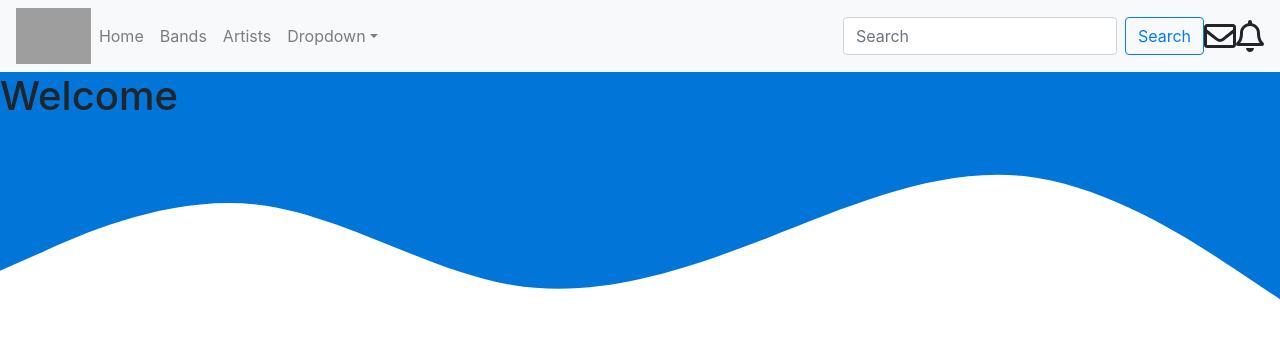
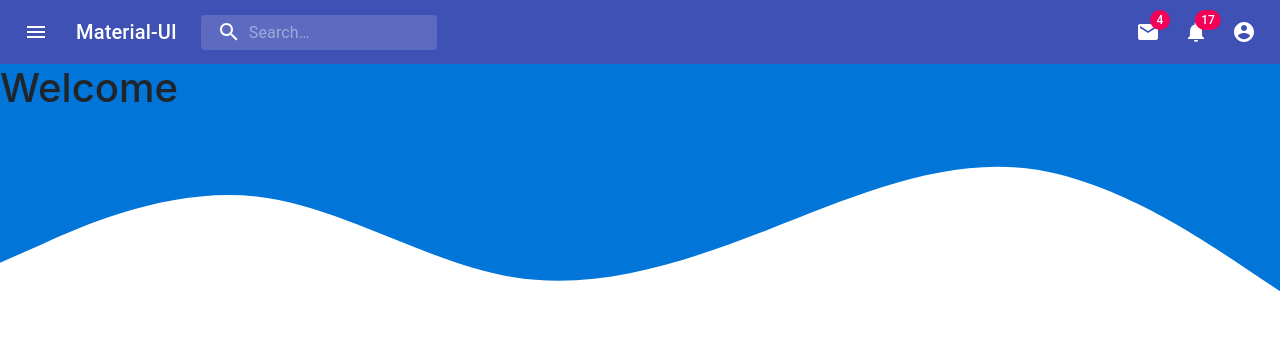
Before and after one commit to julien-devatom/findtune.com, a React (Create React App) app: page / in a window 1280 px wide. Shown: the top 338 px of the page. Built offline with nearby package versions, Linux system fonts and the light colour scheme; grey boxes are pictures that could not be loaded.

Commit message:
change navbar

```diff
--- a/public/index.html
+++ b/public/index.html
@@ -2,7 +2,7 @@
 <html lang="en">
   <head>
     <meta charset="utf-8" />
-    <link rel="icon" href="%PUBLIC_URL%/favicon.ico" />
+    <link rel="icon" href="https://julienthomasfeatures.s3.eu-west-3.amazonaws.com/favicon_findtune.png" />
     <meta name="viewport" content="width=device-width, initial-scale=1" />
     <meta name="theme-color" content="#000000" />
     <meta
--- a/src/App.js
+++ b/src/App.js
@@ -7,7 +7,7 @@
   Route
 } from "react-router-dom";
 import {Home} from './pages/Home'
-import {Navbar} from "./components/Navbar";
+import Navbar from "./components/Navbar";
 import {Profile} from "./pages/Profile";
 import {Login} from "./pages/Login";
 import Bands from "./pages/Bands";
--- a/src/components/Navbar.js
+++ b/src/components/Navbar.js
@@ -1,52 +1,232 @@
-import '../assets/css/components/navbar.css'
-import {Link} from "react-router-dom";
-// get our fontawesome imports
-import { faEnvelope as farEnvelope, faBell as farBell } from "@fortawesome/free-regular-svg-icons";
-import { FontAwesomeIcon } from "@fortawesome/react-fontawesome";
+import React from 'react';
+import { fade, makeStyles } from '@material-ui/core/styles';
+import AppBar from '@material-ui/core/AppBar';
+import Toolbar from '@material-ui/core/Toolbar';
+import IconButton from '@material-ui/core/IconButton';
+import Typography from '@material-ui/core/Typography';
+import InputBase from '@material-ui/core/InputBase';
+import Badge from '@material-ui/core/Badge';
+import MenuItem from '@material-ui/core/MenuItem';
+import Menu from '@material-ui/core/Menu';
+import MenuIcon from '@material-ui/icons/Menu';
+import SearchIcon from '@material-ui/icons/Search';
+import AccountCircle from '@material-ui/icons/AccountCircle';
+import MailIcon from '@material-ui/icons/Mail';
+import NotificationsIcon from '@material-ui/icons/Notifications';
+import MoreIcon from '@material-ui/icons/MoreVert';
 
-export const Navbar = () => {
-    return(
-        <nav className="navbar navbar-expand-lg navbar-light bg-light">
-            <img src="https://julienthomasfeatures.s3.eu-west-3.amazonaws.com/logo2.png" height="6%" width="6%"/>
-            <button className="navbar-toggler" type="button" data-toggle="collapse"
-                    data-target="#navbarSupportedContent" aria-controls="navbarSupportedContent" aria-expanded="false"
-                    aria-label="Toggle navigation">
-                <span className="navbar-toggler-icon"></span>
-            </button>
+const useStyles = makeStyles((theme) => ({
+  grow: {
+    flexGrow: 1,
+  },
+  menuButton: {
+    marginRight: theme.spacing(2),
+  },
+  title: {
+    display: 'none',
+    [theme.breakpoints.up('sm')]: {
+      display: 'block',
+    },
+  },
+  search: {
+    position: 'relative',
+    borderRadius: theme.shape.borderRadius,
+    backgroundColor: fade(theme.palette.common.white, 0.15),
+    '&:hover': {
+      backgroundColor: fade(theme.palette.common.white, 0.25),
+    },
+    marginRight: theme.spacing(2),
+    marginLeft: 0,
+    width: '100%',
+    [theme.breakpoints.up('sm')]: {
+      marginLeft: theme.spacing(3),
+      width: 'auto',
+    },
+  },
+  searchIcon: {
+    padding: theme.spacing(0, 2),
+    height: '100%',
+    position: 'absolute',
+    pointerEvents: 'none',
+    display: 'flex',
+    alignItems: 'center',
+    justifyContent: 'center',
+  },
+  inputRoot: {
+    color: 'inherit',
+  },
+  inputInput: {
+    padding: theme.spacing(1, 1, 1, 0),
+    // vertical padding + font size from searchIcon
+    paddingLeft: `calc(1em + ${theme.spacing(4)}px)`,
+    transition: theme.transitions.create('width'),
+    width: '100%',
+    [theme.breakpoints.up('md')]: {
+      width: '20ch',
+    },
+  },
+  sectionDesktop: {
+    display: 'none',
+    [theme.breakpoints.up('md')]: {
+      display: 'flex',
+    },
+  },
+  sectionMobile: {
+    display: 'flex',
+    [theme.breakpoints.up('md')]: {
+      display: 'none',
+    },
+  },
+}));
 
-            <div className="collapse navbar-collapse" id="navbarSupportedContent">
-                <ul className="navbar-nav mr-auto">
-                    <li className="nav-item">
-                        <Link className="nav-link" to="/">Home</Link>
-                    </li>
-                    <li className="nav-item">
-                        <Link className="nav-link" to="/bands">Bands</Link>
-                    </li>
-                    <li className="nav-item">
-                        <Link className="nav-link" to="/artist">Artists</Link>
-                    </li>
-                    <li className="nav-item dropdown">
-                        <a className="nav-link dropdown-toggle" href="#" id="navbarDropdown" role="button"
-                           data-toggle="dropdown" aria-haspopup="true" aria-expanded="false">
-                            Dropdown
-                        </a>
-                        <div className="dropdown-menu" aria-labelledby="navbarDropdown">
-                            <a className="dropdown-item" href="#">Action</a>
-                            <a className="dropdown-item" href="#">Another action</a>
-                            <div className="dropdown-divider"></div>
-                            <a className="dropdown-item" href="#">Something else here</a>
-                        </div>
-                    </li>
-                </ul>
-                <div>
-                </div>
-                <form className="form-inline my-2 my-lg-0">
-                    <input className="form-control mr-sm-2" type="search" placeholder="Search" aria-label="Search" />
-                        <button className="btn btn-outline-primary my-2 my-sm-0" type="submit">Search</button>
-                </form>
-                </div>
-                <FontAwesomeIcon icon={farEnvelope} size="2x"/>
-                <FontAwesomeIcon icon={farBell} size="2x"/>
-        </nav>)
+export default function NavBar() {
+  const classes = useStyles();
+  const [anchorEl, setAnchorEl] = React.useState(null);
+  const [mobileMoreAnchorEl, setMobileMoreAnchorEl] = React.useState(null);
 
+  const isMenuOpen = Boolean(anchorEl);
+  const isMobileMenuOpen = Boolean(mobileMoreAnchorEl);
+
+  const handleProfileMenuOpen = (event) => {
+    setAnchorEl(event.currentTarget);
+  };
+
+  const handleMobileMenuClose = () => {
+    setMobileMoreAnchorEl(null);
+  };
+
+  const handleMenuClose = () => {
+    setAnchorEl(null);
+    handleMobileMenuClose();
+  };
+
+  const handleMobileMenuOpen = (event) => {
+    setMobileMoreAnchorEl(event.currentTarget);
+  };
+
+  const menuId = 'primary-search-account-menu';
+  const renderMenu = (
+    <Menu
+      anchorEl={anchorEl}
+      anchorOrigin={{ vertical: 'top', horizontal: 'right' }}
+      id={menuId}
+      keepMounted
+      transformOrigin={{ vertical: 'top', horizontal: 'right' }}
+      open={isMenuOpen}
+      onClose={handleMenuClose}
+    >
+      <MenuItem onClick={handleMenuClose}>Profile</MenuItem>
+      <MenuItem onClick={handleMenuClose}>My account</MenuItem>
+    </Menu>
+  );
+
+  const mobileMenuId = 'primary-search-account-menu-mobile';
+  const renderMobileMenu = (
+    <Menu
+      anchorEl={mobileMoreAnchorEl}
+      anchorOrigin={{ vertical: 'top', horizontal: 'right' }}
+      id={mobileMenuId}
+      keepMounted
+      transformOrigin={{ vertical: 'top', horizontal: 'right' }}
+      open={isMobileMenuOpen}
+      onClose={handleMobileMenuClose}
+    >
+      <MenuItem>
+        <IconButton aria-label="show 4 new mails" color="inherit">
+          <Badge badgeContent={4} color="secondary">
+            <MailIcon />
+          </Badge>
+        </IconButton>
+        <p>Messages</p>
+      </MenuItem>
+      <MenuItem>
+        <IconButton aria-label="show 11 new notifications" color="inherit">
+          <Badge badgeContent={11} color="secondary">
+            <NotificationsIcon />
+          </Badge>
+        </IconButton>
+        <p>Notifications</p>
+      </MenuItem>
+      <MenuItem onClick={handleProfileMenuOpen}>
+        <IconButton
+          aria-label="account of current user"
+          aria-controls="primary-search-account-menu"
+          aria-haspopup="true"
+          color="inherit"
+        >
+          <AccountCircle />
+        </IconButton>
+        <p>Profile</p>
+      </MenuItem>
+    </Menu>
+  );
+
+  return (
+    <div className={classes.grow}>
+      <AppBar position="static">
+        <Toolbar>
+          <IconButton
+            edge="start"
+            className={classes.menuButton}
+            color="inherit"
+            aria-label="open drawer"
+          >
+            <MenuIcon />
+          </IconButton>
+          <Typography className={classes.title} variant="h6" noWrap>
+            Material-UI
+          </Typography>
+          <div className={classes.search}>
+            <div className={classes.searchIcon}>
+              <SearchIcon />
+            </div>
+            <InputBase
+              placeholder="Search…"
+              classes={{
+                root: classes.inputRoot,
+                input: classes.inputInput,
+              }}
+              inputProps={{ 'aria-label': 'search' }}
+            />
+          </div>
+          <div className={classes.grow} />
+          <div className={classes.sectionDesktop}>
+            <IconButton aria-label="show 4 new mails" color="inherit">
+              <Badge badgeContent={4} color="secondary">
+                <MailIcon />
+              </Badge>
+            </IconButton>
+            <IconButton aria-label="show 17 new notifications" color="inherit">
+              <Badge badgeContent={17} color="secondary">
+                <NotificationsIcon />
+              </Badge>
+            </IconButton>
+            <IconButton
+              edge="end"
+              aria-label="account of current user"
+              aria-controls={menuId}
+              aria-haspopup="true"
+              onClick={handleProfileMenuOpen}
+              color="inherit"
+            >
+              <AccountCircle />
+            </IconButton>
+          </div>
+          <div className={classes.sectionMobile}>
+            <IconButton
+              aria-label="show more"
+              aria-controls={mobileMenuId}
+              aria-haspopup="true"
+              onClick={handleMobileMenuOpen}
+              color="inherit"
+            >
+              <MoreIcon />
+            </IconButton>
+          </div>
+        </Toolbar>
+      </AppBar>
+      {renderMobileMenu}
+      {renderMenu}
+    </div>
+  );
 }
```
Also changed, not shown: 1 other file (tests, documents, lock files or other folders).
